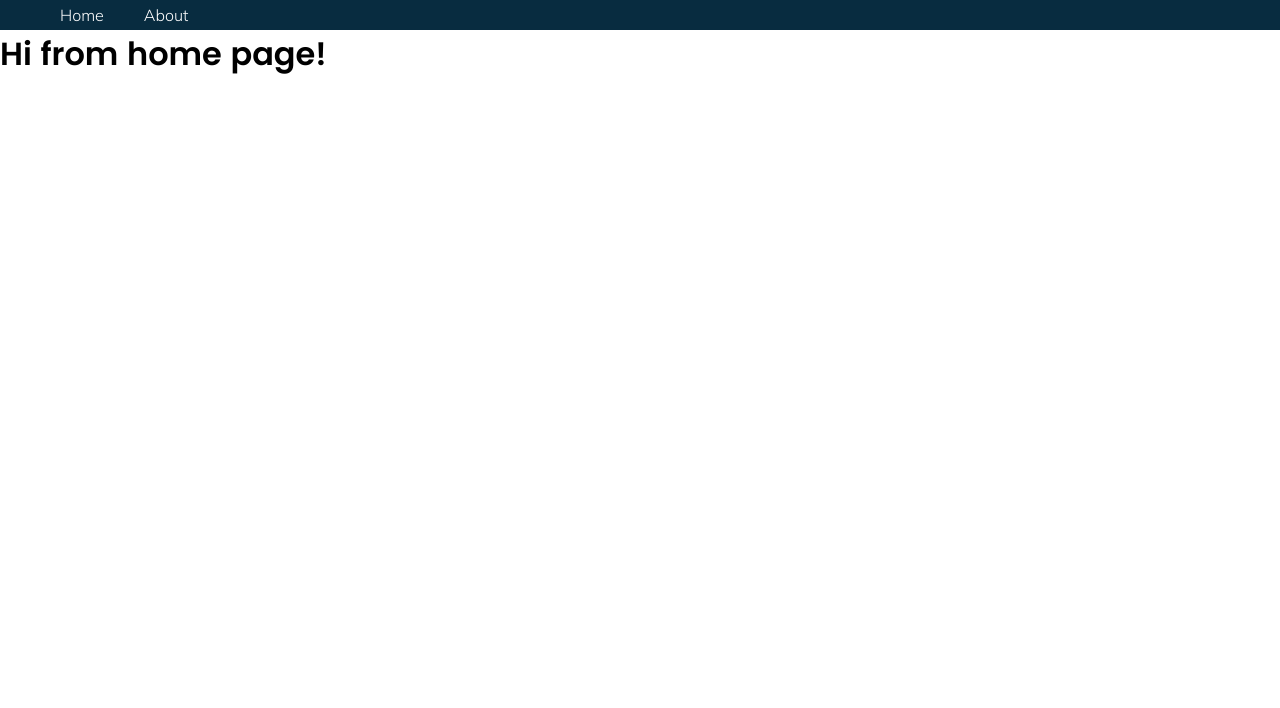
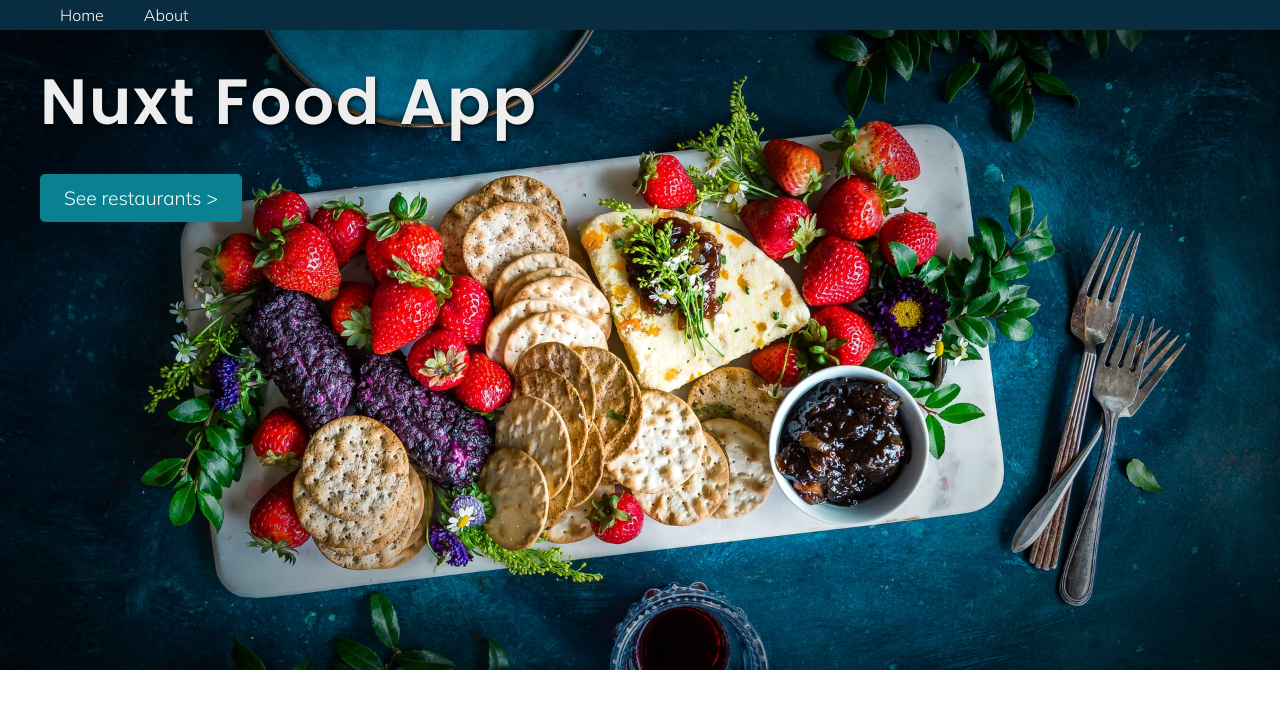
Before and after one commit to morinoko/nuxt-food-app, a Nuxt app: page / in a window 1280 px wide. Shown: the top 708 px of the page. Built offline with nearby package versions, Linux system fonts and the light colour scheme.

Commit message:
Create app hero header

```diff
--- /dev/null
+++ b/components/AppHeader.vue
@@ -0,0 +1,40 @@
+<template>
+  <section class="masthead" role="img" aria-label="Image Description">
+    <h1>Nuxt Food App</h1>
+    <button>See restaurants ></button>
+  </section>
+</template>
+
+<script>
+export default {
+  name: "AppHeader"
+}
+</script>
+
+<style scoped>
+.masthead {
+  width: 100%;
+  height: 80vh; /* if you don't want it to take up the full screen, reduce this number */
+  padding: 40px;
+  overflow: hidden;
+  background-size: cover !important;
+  background: radial-gradient(
+    ellipse at center,
+    rgba(0,0,0,0) 0%,
+    rgba(0,0,0,0) 37%,
+    rgba(0,0,0,0.65) 100%
+  ),
+  url(~assets/headerimg.jpg) no-repeat center center scroll;
+}
+
+h1 {
+  font-style: normal;
+  font-weight: bold;
+  color: #eee;
+  font-size: 8vmin;
+  letter-spacing: 0.03em;
+  line-height: 1;
+  text-shadow: 1px 2px 4px rgba(0, 0, 0, 0.8);
+  margin-bottom: 40px;
+}
+</style>
--- a/pages/index.vue
+++ b/pages/index.vue
@@ -1,11 +1,17 @@
 <template>
   <main class="container">
-    <h1>Hi from home page!</h1>
+    <AppHeader />
   </main>
 </template>
 
 <script>
-export default {}
+import AppHeader from "@/components/AppHeader";
+
+export default {
+  components: {
+    AppHeader
+  }
+}
 </script>
 
 <style>
```
